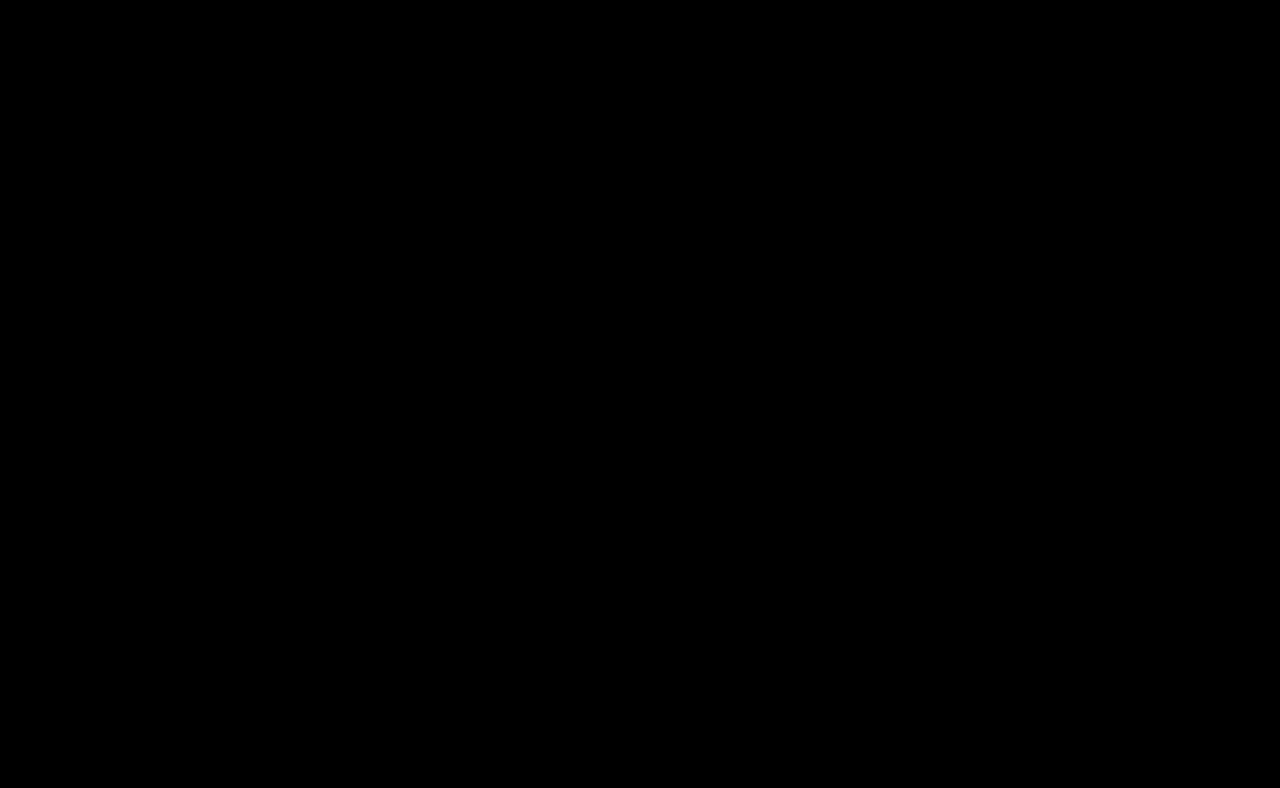
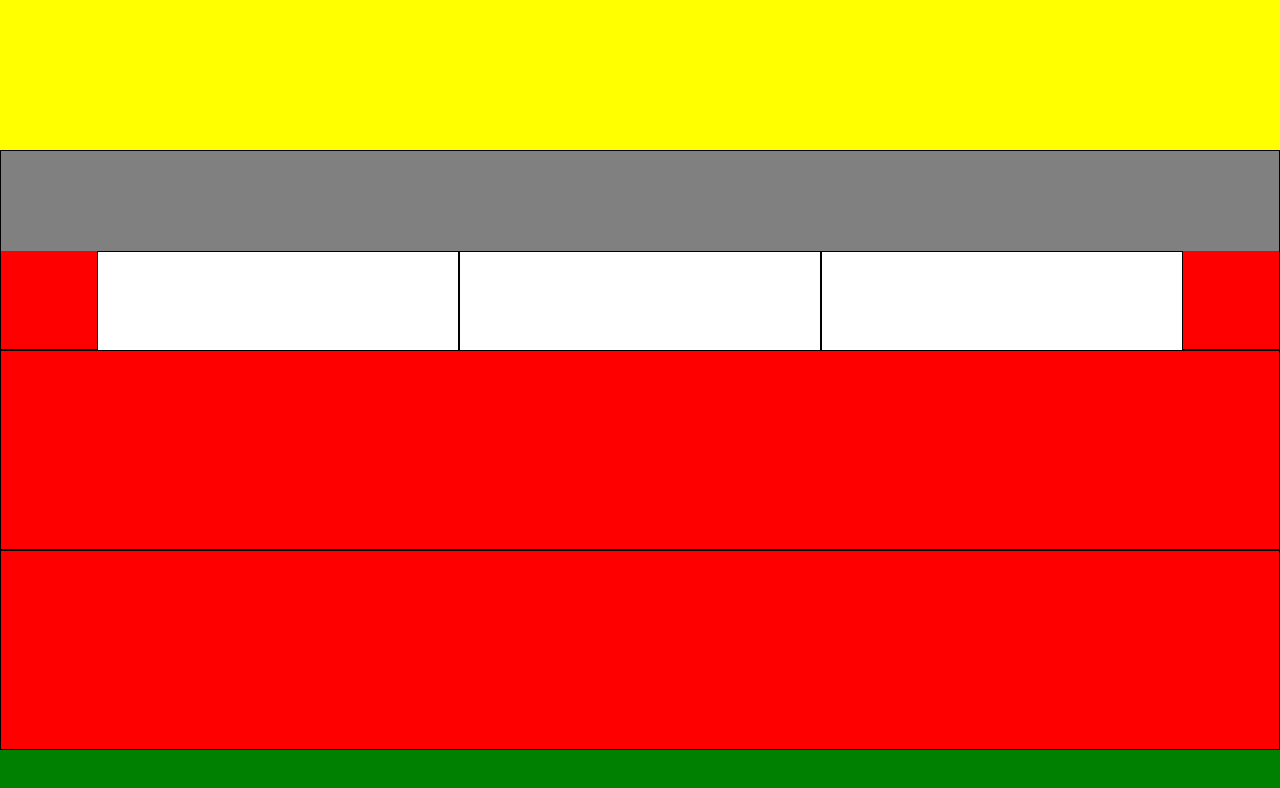
Before and after one commit to pimoGit/live-code-fluentify, a plain HTML site: page index.html in a window 1280 px wide. Drawn offline with Linux system fonts and the light colour scheme.

Commit message:
struttura base + css base + prima sezione

```diff
--- a/index.html
+++ b/index.html
@@ -22,6 +22,25 @@
 
       <!-- sezione 3 colonne -->
       <section>
+        <div class="payoff">
+
+        </div>
+
+        <div class="center-cont">
+          <div class="row">
+            <div class="col">
+
+            </div>
+            <div class="col">
+
+            </div>
+            <div class="col">
+
+            </div>
+
+          </div>
+
+        </div>
 
       </section>
 
--- a/style.css
+++ b/style.css
@@ -1,3 +1,61 @@
-body {
-  background: #000;
+/*regole generali*/
+
+* {
+  margin: 0;
+  padding: 0;
+  box-sizing: border-box;
 }
+
+.center-cont {
+  width: 85%;
+  margin: 0 auto;
+}
+
+.row::after {
+  content: "";
+  display: table;
+  clear: both;
+}
+
+.col {
+  height: 100px;
+  background: white;
+  border: solid 1px #000;
+  width: calc(100% / 3);
+  float: left;
+}
+
+
+
+/*header*/
+header {
+  height: 150px;
+  background: yellow;
+}
+
+
+/*blocco principale pagina*/
+.main {
+  /* width: 85vw; */
+  /* max-width: 85vw;
+  margin: auto; */
+
+}
+
+section {
+  height: 200px;
+  background-color: red;
+  border: solid 1px #000;
+}
+
+.payoff{
+  height: 100px;
+  background: gray;
+}
+
+
+/*footer*/
+footer{
+  height: 150px;
+  background: green;
+}
```
